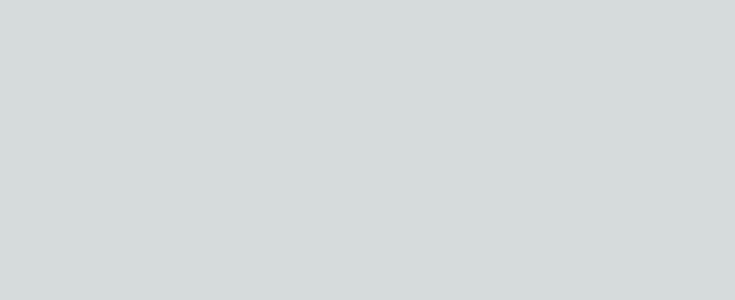
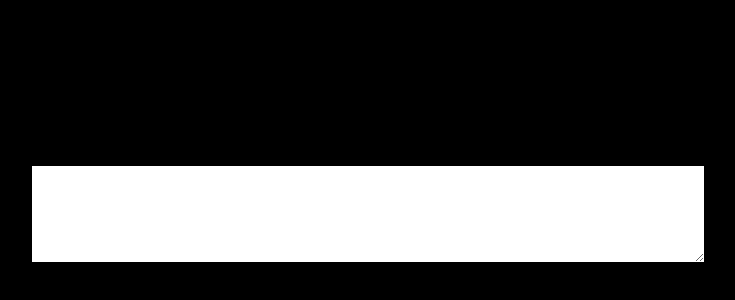
Before and after one commit to cnnmon/botsbotsbots, a Next.js app: page / in a window 1280 px wide. Shown: the part 482-782 px from the top of the page, without its empty margins (272-1007 px from the left). Built offline with nearby package versions, Linux system fonts and the light colour scheme.

Commit message:
slight styling

```diff
--- a/src/app/globals.css
+++ b/src/app/globals.css
@@ -3,27 +3,12 @@
 @tailwind utilities;
 
 :root {
-  --foreground-rgb: 0, 0, 0;
-  --background-start-rgb: 214, 219, 220;
-  --background-end-rgb: 255, 255, 255;
+  background: black;
+  color: white;
 }
 
-@media (prefers-color-scheme: dark) {
-  :root {
-    --foreground-rgb: 255, 255, 255;
-    --background-start-rgb: 0, 0, 0;
-    --background-end-rgb: 0, 0, 0;
-  }
-}
-
-body {
-  color: rgb(var(--foreground-rgb));
-  background: linear-gradient(
-      to bottom,
-      transparent,
-      rgb(var(--background-end-rgb))
-    )
-    rgb(var(--background-start-rgb));
+textarea {
+  @apply text-black;
 }
 
 @layer utilities {
--- a/src/app/page.tsx
+++ b/src/app/page.tsx
@@ -59,12 +59,15 @@ export default function Home() {
   }, []);
 
   return (
-    <>
-      {chatHistory.map((message, index) => (
-        <div key={index}>
-          <strong>{message.sender}</strong>: {message.content}
-        </div>
-      ))}
-    </>
+    <div className="flex flex-col items-center min-h-screen py-2 max-w-2xl mx-auto justify-center">
+      <div className="h-[70vh] overflow-y-auto">
+        {chatHistory.map((message, index) => (
+          <div key={index}>
+            <strong>{message.sender}</strong>: {message.content}
+          </div>
+        ))}
+      </div>
+      <textarea className="w-full h-24 mt-8" />
+    </div>
   );
 }
```
